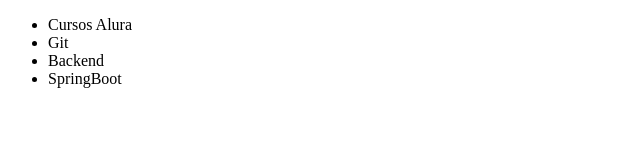
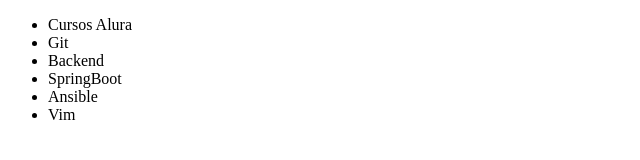
Before and after one commit to J-Alexander-Melo-C/Alura-Git, a plain HTML site: page index.html in a window 1280 px wide. Shown: the whole page, without its empty margins (0-640 px from the left). Drawn offline with Linux system fonts and the light colour scheme.

Commit message:
Agregando dos cursos en la lista Ansible-Vim

```diff
--- a/Alex/index.html
+++ b/index.html
@@ -12,6 +12,8 @@
         <li>Git</li>
         <li>Backend</li>
         <li>SpringBoot</li>
+        <li>Ansible</li>
+        <li>Vim</li>
     </ul>
 </body>
 </html>
```
Also changed, not shown: 2 other files.
